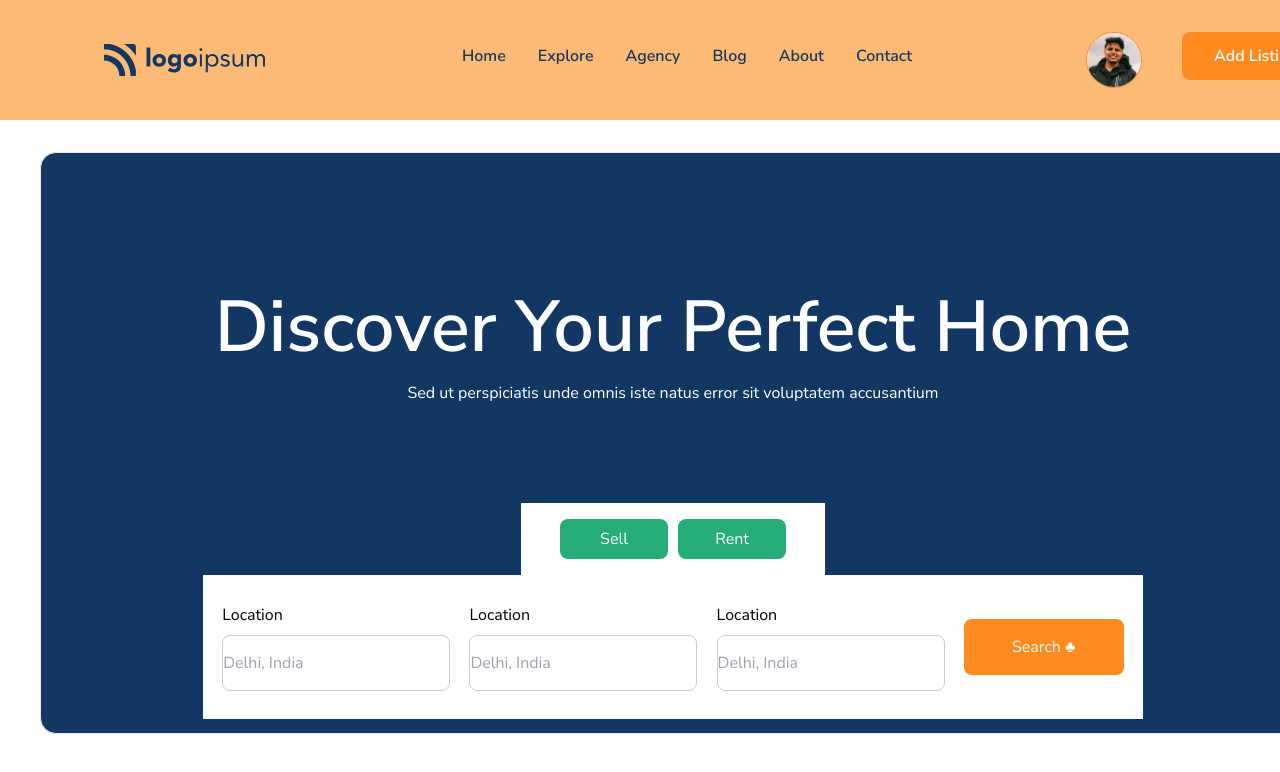
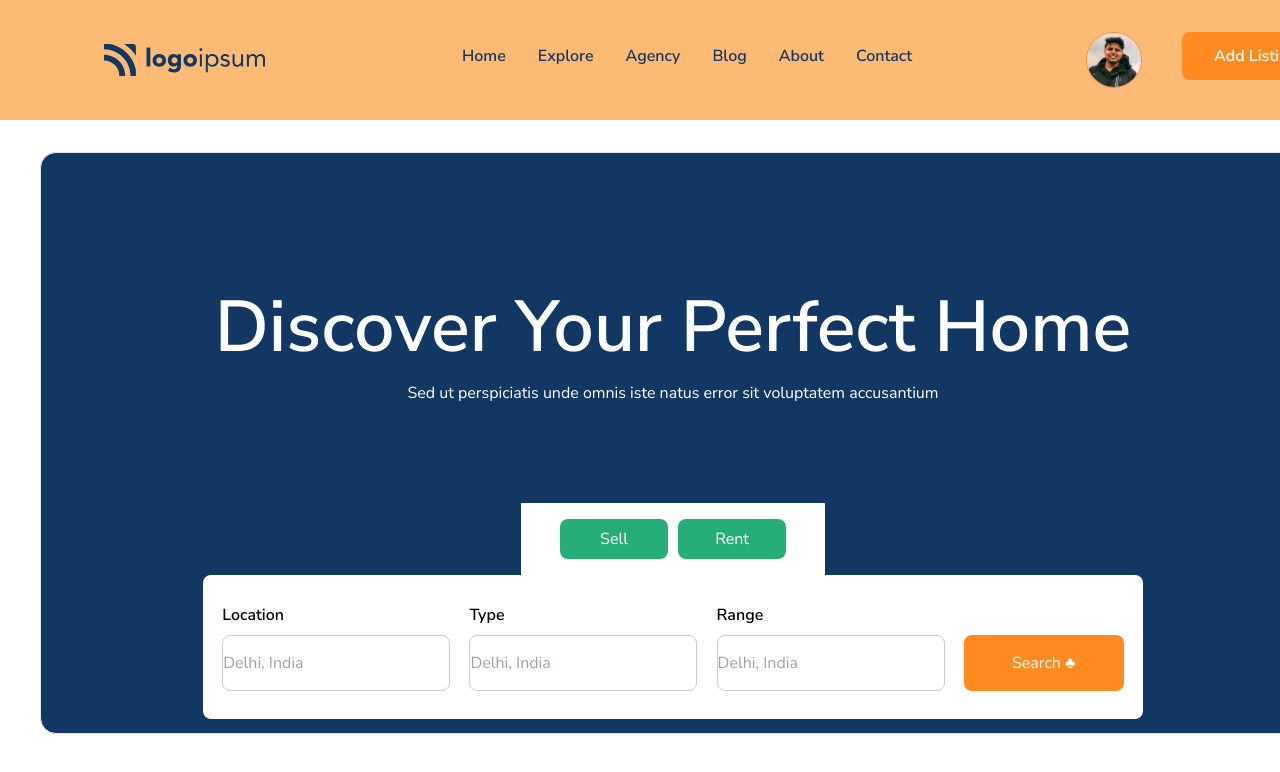
Before and after one commit to abhimanyu-chaudhary/real-estate-website, a React (Vite) app: page / in a window 1280 px wide. Shown: the top 772 px of the page. Built offline with nearby package versions, Linux system fonts and the light colour scheme.

Commit message:
Update Discover.jsx

```diff
--- a/src/components/homepage/Discover.jsx
+++ b/src/components/homepage/Discover.jsx
@@ -10,23 +10,26 @@ function Discover(){
                     <button className="w-[108px] h-[hug(40px)] rounded-[8px] bg-[#27AD77] py-[8px] px-[32px]">Sell</button>
                     <button className="w-[108px] h-[hug(40px)] rounded-[8px] bg-[#27AD77] py-[8px] px-[32px]">Rent</button>
                 </div>
-                <div className="w-[940px] h-[144px] bg-white text-black flex items-center justify-evenly">
+                <div className="w-[940px] h-[144px] bg-white text-black flex items-center justify-evenly rounded-[8px]">
                     <div className="flex flex-col gap-2">
-                        <h4>Location</h4>
+                        <h4 className="font-semibold">Location</h4>
                         <input type="text" placeholder="Delhi, India" className="w-[228px] h-[56px] border-[1px] border-[#CCCCCC] rounded-[8px]" />
                     </div>
                     <div className="flex flex-col gap-2">
-                        <h4>Location</h4>
+                        <h4 className="font-semibold">Type</h4>
                         <input type="text" placeholder="Delhi, India" className="w-[228px] h-[56px] border-[1px] border-[#CCCCCC] rounded-[8px]" />
                     </div>
                     <div className="flex flex-col gap-2">
-                        <h4>Location</h4>
+                        <h4 className="font-semibold">Range</h4>
                         <input type="text" placeholder="Delhi, India" className="w-[228px] h-[56px]
                         border-[#CCCCCC] border-[1px] rounded-[8px]" />
                     </div>
-                    <button className="w-[160px] h-[56px] bg-[#FF8A20] text-white py-[12px] px-[32px] rounded-[8px]">
-                        Search &#9827;
-                    </button>
+                    <div className="flex flex-col gap-8">
+                        <p></p>
+                        <button className="w-[160px] h-[56px] bg-[#FF8A20] text-white py-[12px] px-[32px] rounded-[8px]">
+                            Search &#9827;
+                        </button>
+                    </div>
                 </div>
             </div>
         </div>
```
